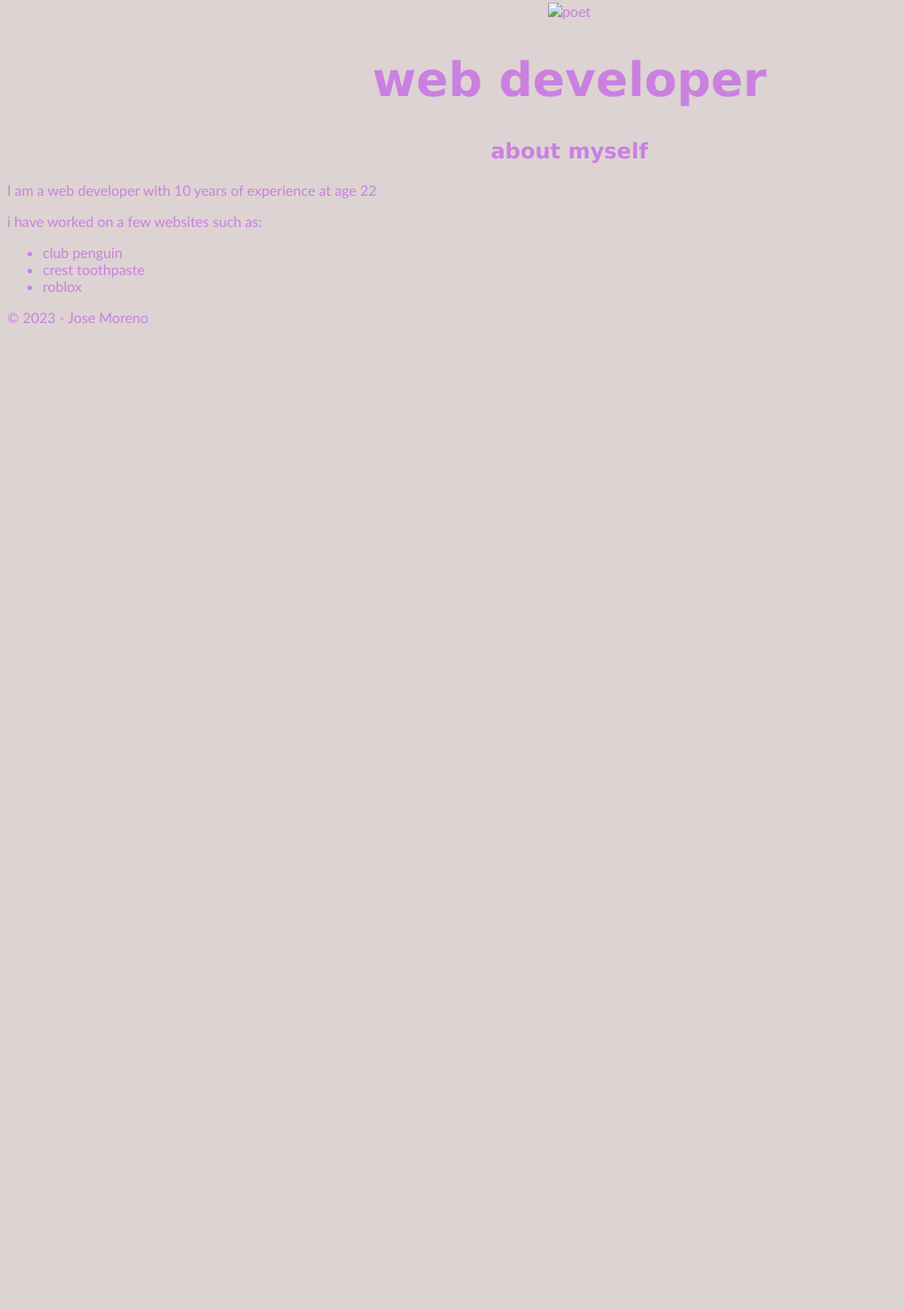
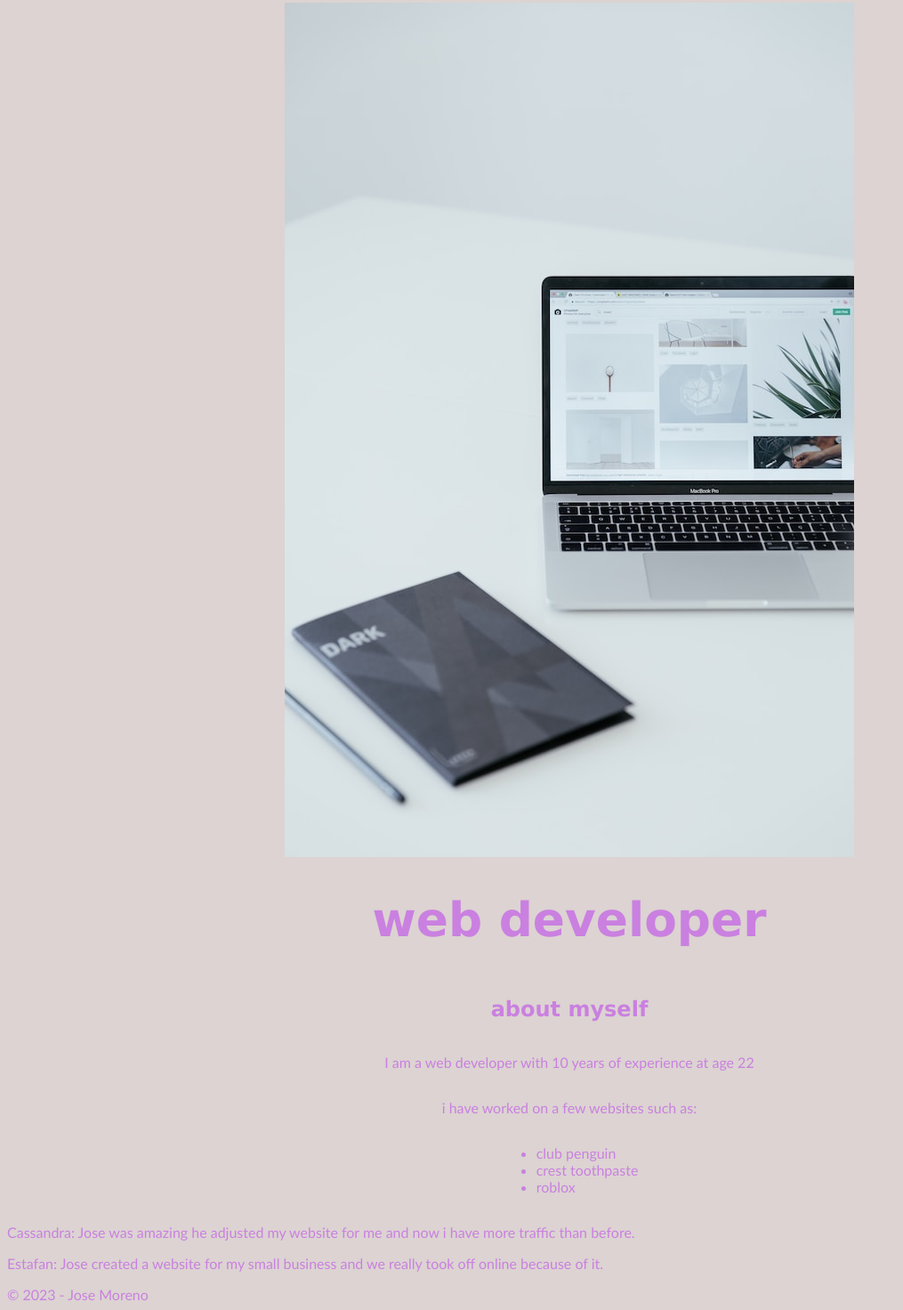
Before and after one commit to RVCC-IDMX/midterm-2023-Joselm11, a plain HTML site: page index.html in a window 1280 px wide. Shown: the part 5-1477 px from the top of the page at 89% size, without its empty margins (0-1015 px from the left). Before the commit the page ends 800 px from the top, so only its background shows below. Drawn offline with Linux system fonts and the light colour scheme.

Commit message:
added more css and images

```diff
--- a/css/style.css
+++ b/css/style.css
@@ -14,3 +14,9 @@ h1 {
 header {
     text-align: center;
 }
+
+#about_me {
+    display: flex;
+    flex-direction: column;
+    align-items: center;
+}
--- a/index.html
+++ b/index.html
@@ -11,7 +11,7 @@
 
   <header>
 
-    <img src="poet.jpg" alt="poet";>
+    <img src="img/laptopl_small.jpg" alt="img/laptop.jpg";>
     <h1>web developer</h1>
   </header>
   <main>
@@ -30,7 +30,8 @@
 
     </section>
     <section id="reviews">
-
+      <p>Cassandra: Jose was amazing he adjusted my website for me and now i have more traffic than before.</p>
+      <p>Estafan: Jose created a website for my small business and we really took off online because of it.</p>
 
     </section>
 
```
Also changed, not shown: img/laptopl_small.jpg (added), 1 other file.
